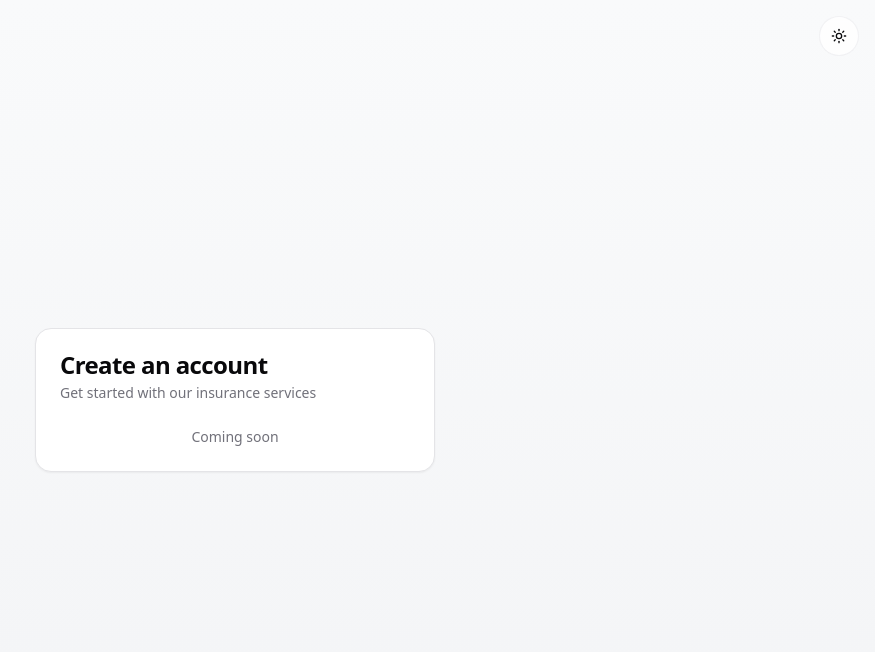
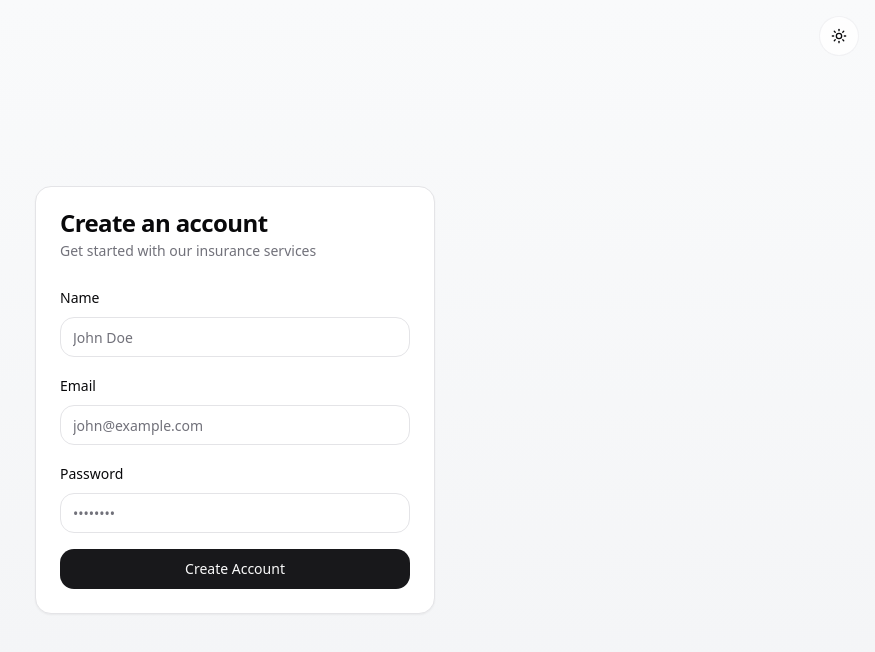
Before and after one commit to lohiyakeshav/claims-mock, a React (Vite) app: page /register in a window 1280 px wide. Shown: the top 652 px of the page, without its empty margins (405-1280 px from the left). Built offline with nearby package versions, Linux system fonts and the light colour scheme.

Commit message:
Implement user registration and login
This commit implements user registration and login functionality using the provided API endpoints.  The implementation details are not specified in this commit message.

```diff
--- a/package.json
+++ b/package.json
@@ -11,7 +11,7 @@
     "preview": "vite preview"
   },
   "dependencies": {
-    "@hookform/resolvers": "^3.9.0",
+    "@hookform/resolvers": "^3.10.0",
     "@radix-ui/react-accordion": "^1.2.0",
     "@radix-ui/react-alert-dialog": "^1.1.1",
     "@radix-ui/react-aspect-ratio": "^1.1.0",
@@ -51,7 +51,7 @@
     "react": "^18.3.1",
     "react-day-picker": "^8.10.1",
     "react-dom": "^18.3.1",
-    "react-hook-form": "^7.53.0",
+    "react-hook-form": "^7.54.2",
     "react-resizable-panels": "^2.1.3",
     "react-router-dom": "^6.26.2",
     "recharts": "^2.12.7",
@@ -59,7 +59,7 @@
     "tailwind-merge": "^2.5.2",
     "tailwindcss-animate": "^1.0.7",
     "vaul": "^0.9.3",
-    "zod": "^3.23.8"
+    "zod": "^3.24.1"
   },
   "devDependencies": {
     "@eslint/js": "^9.9.0",
--- a/src/pages/Login.tsx
+++ b/src/pages/Login.tsx
@@ -1,7 +1,68 @@
 
+import { useState } from "react";
+import { useNavigate } from "react-router-dom";
+import { zodResolver } from "@hookform/resolvers/zod";
+import { useForm } from "react-hook-form";
+import * as z from "zod";
+import { toast } from "sonner";
+import { Loader2 } from "lucide-react";
 import { Card, CardContent, CardDescription, CardHeader, CardTitle } from "@/components/ui/card";
+import { Button } from "@/components/ui/button";
+import {
+  Form,
+  FormControl,
+  FormField,
+  FormItem,
+  FormLabel,
+  FormMessage,
+} from "@/components/ui/form";
+import { Input } from "@/components/ui/input";
+
+const formSchema = z.object({
+  email: z.string().email("Invalid email address"),
+  password: z.string().min(1, "Password is required"),
+});
 
 const Login = () => {
+  const navigate = useNavigate();
+  const [isLoading, setIsLoading] = useState(false);
+
+  const form = useForm<z.infer<typeof formSchema>>({
+    resolver: zodResolver(formSchema),
+    defaultValues: {
+      email: "",
+      password: "",
+    },
+  });
+
+  const onSubmit = async (values: z.infer<typeof formSchema>) => {
+    try {
+      setIsLoading(true);
+      const response = await fetch("http://localhost:3000/api/auth/login", {
+        method: "POST",
+        headers: {
+          "Content-Type": "application/json",
+        },
+        body: JSON.stringify(values),
+      });
+
+      if (!response.ok) {
+        throw new Error("Login failed");
+      }
+
+      const data = await response.json();
+      localStorage.setItem("token", data.token);
+      localStorage.setItem("user", JSON.stringify(data.user));
+
+      toast.success("Login successful!");
+      navigate("/dashboard");
+    } catch (error) {
+      toast.error("Invalid email or password");
+    } finally {
+      setIsLoading(false);
+    }
+  };
+
   return (
     <div className="min-h-screen flex items-center justify-center bg-gradient-to-b from-gray-50 to-gray-100 dark:from-gray-900 dark:to-gray-800">
       <Card className="w-[400px]">
@@ -10,8 +71,40 @@ const Login = () => {
           <CardDescription>Sign in to your account</CardDescription>
         </CardHeader>
         <CardContent>
-          {/* Login form will be implemented in next step */}
-          <p className="text-center text-sm text-muted-foreground">Coming soon</p>
+          <Form {...form}>
+            <form onSubmit={form.handleSubmit(onSubmit)} className="space-y-4">
+              <FormField
+                control={form.control}
+                name="email"
+                render={({ field }) => (
+                  <FormItem>
+                    <FormLabel>Email</FormLabel>
+                    <FormControl>
+                      <Input placeholder="john@example.com" type="email" {...field} />
+                    </FormControl>
+                    <FormMessage />
+                  </FormItem>
+                )}
+              />
+              <FormField
+                control={form.control}
+                name="password"
+                render={({ field }) => (
+                  <FormItem>
+                    <FormLabel>Password</FormLabel>
+                    <FormControl>
+                      <Input placeholder="••••••••" type="password" {...field} />
+                    </FormControl>
+                    <FormMessage />
+                  </FormItem>
+                )}
+              />
+              <Button type="submit" className="w-full" disabled={isLoading}>
+                {isLoading && <Loader2 className="mr-2 h-4 w-4 animate-spin" />}
+                Sign In
+              </Button>
+            </form>
+          </Form>
         </CardContent>
       </Card>
     </div>
--- a/src/pages/Register.tsx
+++ b/src/pages/Register.tsx
@@ -1,7 +1,66 @@
 
+import { useState } from "react";
+import { useNavigate } from "react-router-dom";
+import { zodResolver } from "@hookform/resolvers/zod";
+import { useForm } from "react-hook-form";
+import * as z from "zod";
+import { toast } from "sonner";
+import { Loader2 } from "lucide-react";
 import { Card, CardContent, CardDescription, CardHeader, CardTitle } from "@/components/ui/card";
+import { Button } from "@/components/ui/button";
+import {
+  Form,
+  FormControl,
+  FormField,
+  FormItem,
+  FormLabel,
+  FormMessage,
+} from "@/components/ui/form";
+import { Input } from "@/components/ui/input";
+
+const formSchema = z.object({
+  name: z.string().min(2, "Name must be at least 2 characters"),
+  email: z.string().email("Invalid email address"),
+  password: z.string().min(8, "Password must be at least 8 characters"),
+});
 
 const Register = () => {
+  const navigate = useNavigate();
+  const [isLoading, setIsLoading] = useState(false);
+
+  const form = useForm<z.infer<typeof formSchema>>({
+    resolver: zodResolver(formSchema),
+    defaultValues: {
+      name: "",
+      email: "",
+      password: "",
+    },
+  });
+
+  const onSubmit = async (values: z.infer<typeof formSchema>) => {
+    try {
+      setIsLoading(true);
+      const response = await fetch("http://localhost:3000/api/auth/register", {
+        method: "POST",
+        headers: {
+          "Content-Type": "application/json",
+        },
+        body: JSON.stringify({ ...values, role: "user" }),
+      });
+
+      if (!response.ok) {
+        throw new Error("Registration failed");
+      }
+
+      toast.success("Registration successful! Please log in.");
+      navigate("/login");
+    } catch (error) {
+      toast.error("Registration failed. Please try again.");
+    } finally {
+      setIsLoading(false);
+    }
+  };
+
   return (
     <div className="min-h-screen flex items-center justify-center bg-gradient-to-b from-gray-50 to-gray-100 dark:from-gray-900 dark:to-gray-800">
       <Card className="w-[400px]">
@@ -10,8 +69,53 @@ const Register = () => {
           <CardDescription>Get started with our insurance services</CardDescription>
         </CardHeader>
         <CardContent>
-          {/* Registration form will be implemented in next step */}
-          <p className="text-center text-sm text-muted-foreground">Coming soon</p>
+          <Form {...form}>
+            <form onSubmit={form.handleSubmit(onSubmit)} className="space-y-4">
+              <FormField
+                control={form.control}
+                name="name"
+                render={({ field }) => (
+                  <FormItem>
+                    <FormLabel>Name</FormLabel>
+                    <FormControl>
+                      <Input placeholder="John Doe" {...field} />
+                    </FormControl>
+                    <FormMessage />
+                  </FormItem>
+                )}
+              />
+              <FormField
+                control={form.control}
+                name="email"
+                render={({ field }) => (
+                  <FormItem>
+                    <FormLabel>Email</FormLabel>
+                    <FormControl>
+                      <Input placeholder="john@example.com" type="email" {...field} />
+                    </FormControl>
+                    <FormMessage />
+                  </FormItem>
+                )}
+              />
+              <FormField
+                control={form.control}
+                name="password"
+                render={({ field }) => (
+                  <FormItem>
+                    <FormLabel>Password</FormLabel>
+                    <FormControl>
+                      <Input placeholder="••••••••" type="password" {...field} />
+                    </FormControl>
+                    <FormMessage />
+                  </FormItem>
+                )}
+              />
+              <Button type="submit" className="w-full" disabled={isLoading}>
+                {isLoading && <Loader2 className="mr-2 h-4 w-4 animate-spin" />}
+                Create Account
+              </Button>
+            </form>
+          </Form>
         </CardContent>
       </Card>
     </div>
```
Also changed, not shown: src/types/auth.ts (added, +25 -0 lines), 1 other file (tests, documents, lock files or other folders).
